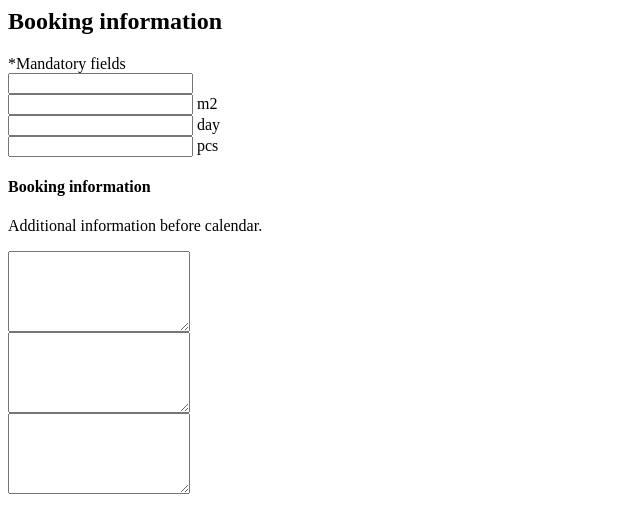
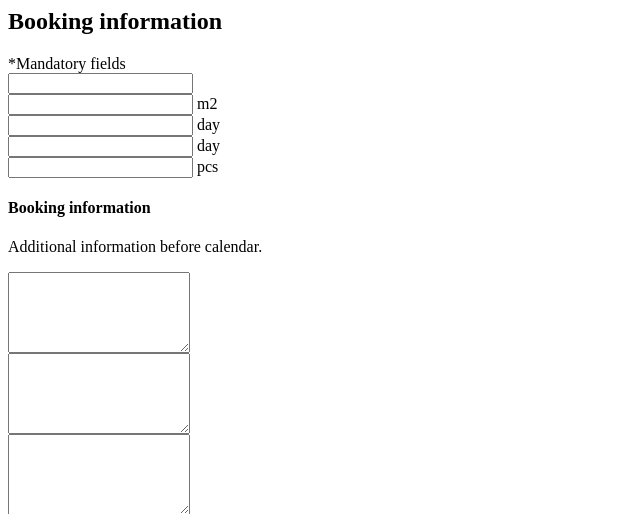
Before and after one commit to City-of-Helsinki/respa, a Django app: template respa_admin/templates/respa_admin/resources/form/_booking.html in a window 1280 px wide. Shown: the top 514 px of the page, without its empty margins (0-640 px from the left). Run offline with Django 3.2, Linux system fonts and the light colour scheme; the template is opened without the code that fills it, so the values that code supplies are empty; some libraries are stand-ins or nearby versions.

Commit message:
Add reservation delay to respa_admin.

```diff
--- a/respa_admin/forms.py
+++ b/respa_admin/forms.py
@@ -140,6 +140,7 @@ class ResourceForm(forms.ModelForm):
             'min_period',
             'max_period',
             'reservable_days_in_advance',
+            'reservable_delay_days',
             'max_reservations_per_user',
             'reservable',
             'need_manual_confirmation',
--- a/respa_admin/templates/respa_admin/resources/form/_booking.html
+++ b/respa_admin/templates/respa_admin/resources/form/_booking.html
@@ -15,6 +15,9 @@
     </div>
     <div class="input-row">
         {% include "respa_admin/forms/_input.html" with field=form.reservable_days_in_advance prefix_text="day" %}
+        {% include "respa_admin/forms/_input.html" with field=form.reservable_delay_days prefix_text="day" %}
+    </div>
+    <div class="input-row">
         {% include "respa_admin/forms/_input.html" with field=form.max_reservations_per_user prefix_text="pcs" %}
     </div>
     <div class="form-group booking-info">
```
Also changed, not shown: locale/fi/LC_MESSAGES/django.po, locale/sv/LC_MESSAGES/django.po.
